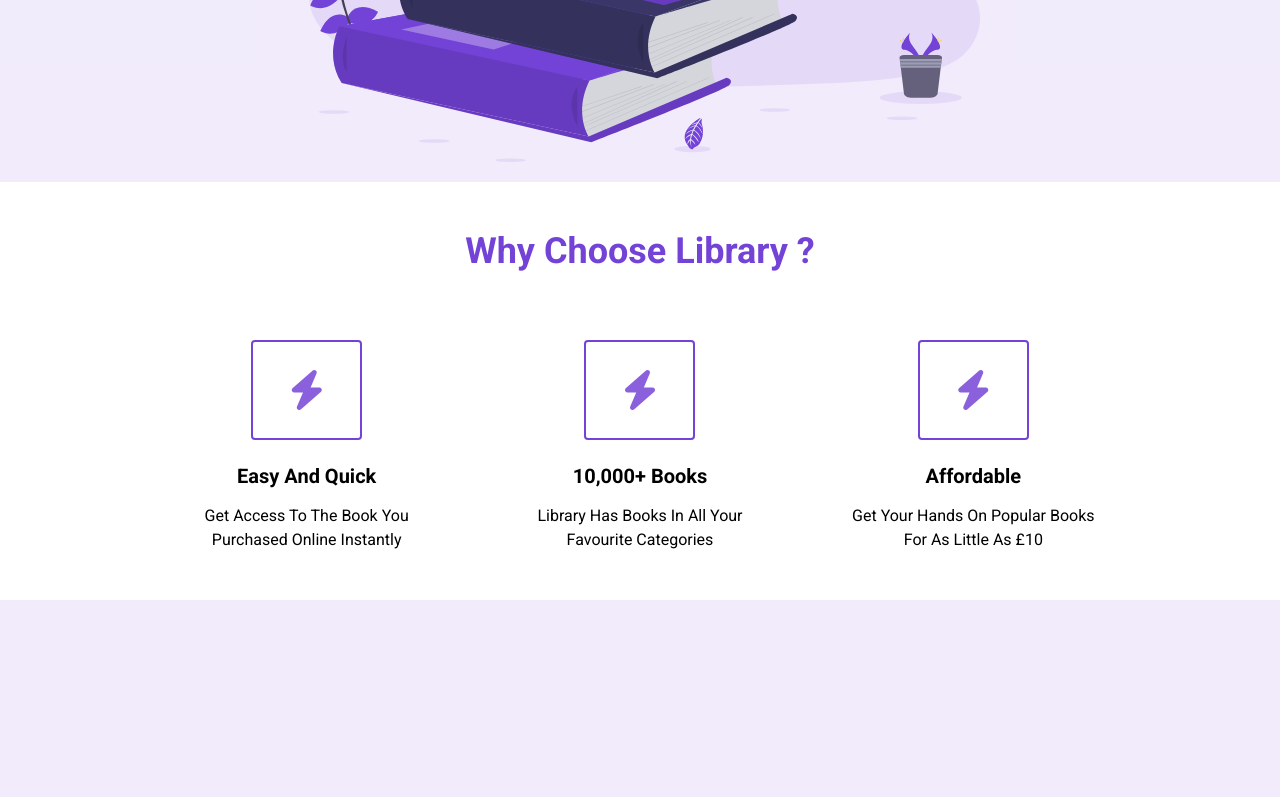
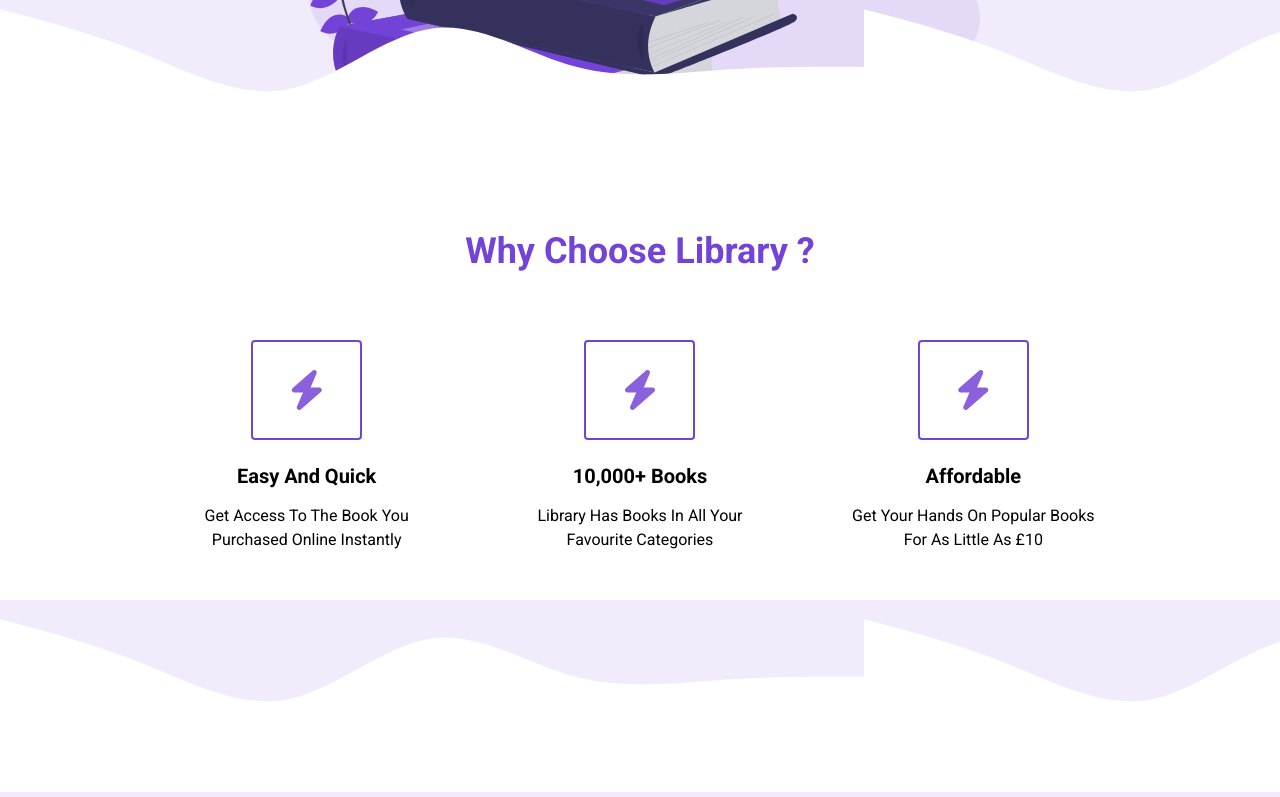
Before and after one commit to Ibithus/E-Commerce-Website, a plain HTML site: page index.html in a window 1280 px wide. Shown: the part 702-1499 px from the top of the page. Drawn offline with Linux system fonts and the light colour scheme.

Commit message:
Learning How To Implement Background Images And Positioning Them With CSS Position Values

```diff
--- a/style.css
+++ b/style.css
@@ -141,7 +141,7 @@ nav {
 
 .Undraw-Image {
   width: 100%;
-  z-index: 3;
+  z-index: 1;
 }
 
 /*LIBRARY INFO*/
@@ -150,8 +150,8 @@ nav {
   display: flex;
   flex-direction: column;
   align-items: center;
-  margin-top: 48px;
-  margin-bottom: 48px;
+  padding-top: 48px;
+  padding-bottom: 48px;
   max-width: 1000px;
 }
 
@@ -194,7 +194,35 @@ nav {
 }
 
 /*Adding-Wave Image:*/
-/*Will Add This At The End*/
+
+#Library-Info {
+    position: relative;
+}
+
+#Library-Info::before {
+    content: "";
+    z-index: 3;
+    top: 0; left: 0;
+    position: absolute;
+    width: 101vw; height: 15vw;
+    background-repeat: no-repeat;
+    background-size: cover;
+    transform: translateY(-100%);
+    background: url(./assets/wave.svg);
+}
+
+#Library-Info::after {
+    content: "";
+    z-index: 3;
+    bottom: 0px; left: 0;
+    position: absolute;
+    width: 101vw; height: 15vw;
+    background-repeat: no-repeat;
+    background-size: cover;
+    transform: translateY(100%);
+    background: url(./assets/wave.svg);
+}
+
 
 /*FEATURES*/
 
```
